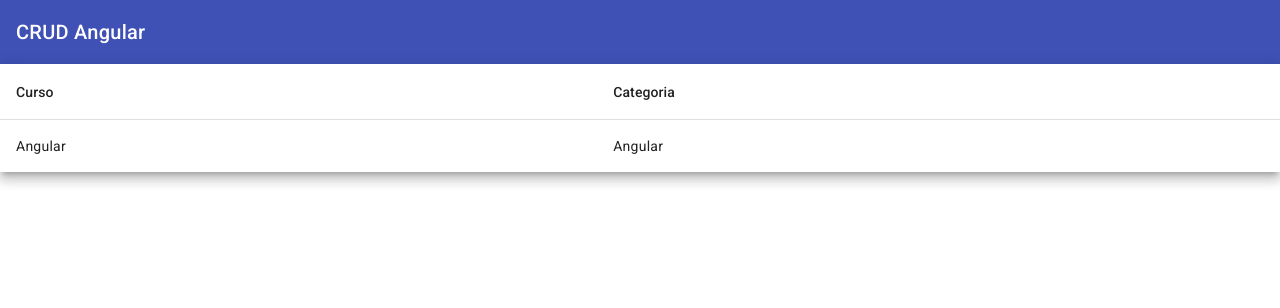
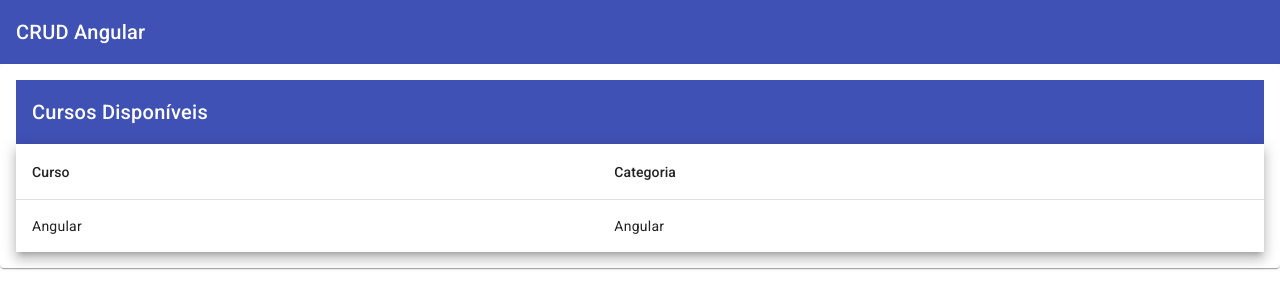
Before and after one commit to KaysonN/fullstack-springboot-angular, an Angular app in the folder frontend/: page /courses in a window 1280 px wide. Shown: the top 308 px of the page. Built offline with nearby package versions, Linux system fonts and the light colour scheme.

Commit message:
Estilização da tabela e organização dos módulos do angular material

```diff
--- a/frontend/src/app/courses/courses.module.ts
+++ b/frontend/src/app/courses/courses.module.ts
@@ -4,8 +4,7 @@
 import { CoursesRoutingModule } from './courses-routing.module';
 import { CoursesComponent } from './courses/courses.component';
 import { RouterModule } from '@angular/router';
-import { MatTableModule } from '@angular/material/table';
-
+import { AppMaterialModule } from '../shared/app-material/app-material.module';
 
 @NgModule({
   declarations: [
@@ -15,7 +14,7 @@
     CommonModule,
     CoursesRoutingModule,
     RouterModule,
-    MatTableModule
+    AppMaterialModule
   ]
 })
 export class CoursesModule { }
--- a/frontend/src/app/courses/courses/courses.component.css
+++ b/frontend/src/app/courses/courses/courses.component.css
@@ -0,0 +1,3 @@
+table {
+  width: 100%;
+}
--- a/frontend/src/app/courses/courses/courses.component.html
+++ b/frontend/src/app/courses/courses/courses.component.html
@@ -1,3 +1,8 @@
+<mat-card>
+  <mat-card-content>
+    <mat-toolbar color="primary">
+      <span>Cursos Disponíveis</span>
+    </mat-toolbar>
     <table mat-table [dataSource]="courses" class="mat-elevation-z8">
 
       <!--- Note that these columns can be defined in any order.
@@ -18,3 +23,5 @@
       <tr mat-header-row *matHeaderRowDef="displayedColumns"></tr>
       <tr mat-row *matRowDef="let row; columns: displayedColumns;"></tr>
     </table>
+  </mat-card-content>
+</mat-card>
```
Also changed, not shown: frontend/src/app/shared/app-material/app-material.module.ts (added, +18 -0 lines). Lines whose indentation alone changed are shown as unchanged.
